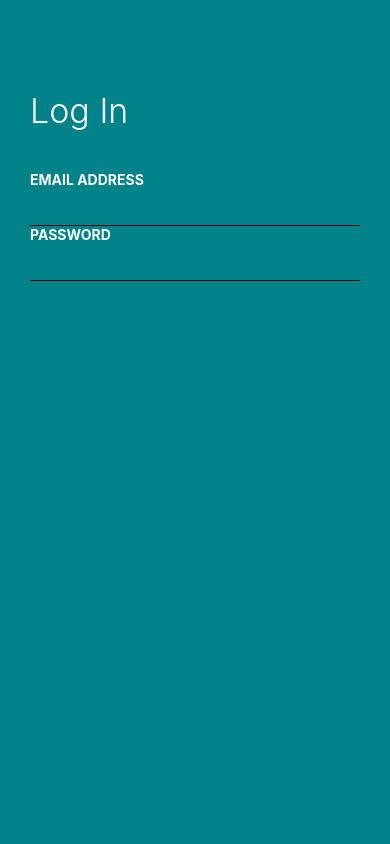
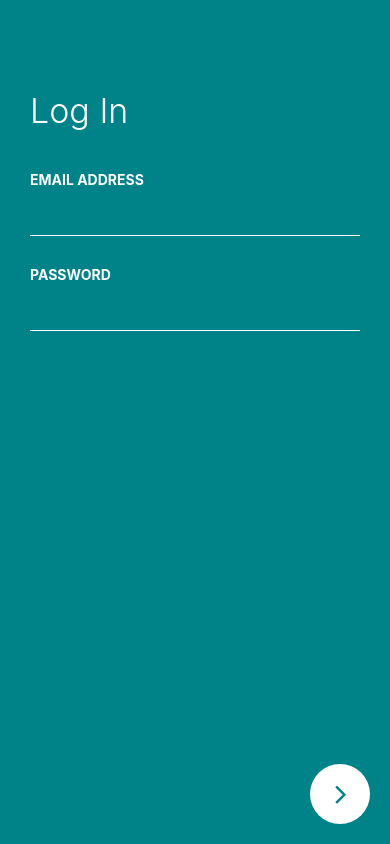
Before and after one commit to AgonySenpai/AirbnbClone, a React Native app: screen / in a window 390 px wide. Built offline with nearby package versions, Linux system fonts and the light colour scheme.

Commit message:
Add Login Screen

```diff
--- /dev/null
+++ b/src/Components/Buttons/NextArrowButton.tsx
@@ -0,0 +1,51 @@
+import React, {Component} from 'react';
+import {TouchableHighlight, StyleSheet, Text} from 'react-native';
+import colors from '../../Styles/Colors';
+import Icon from 'react-native-vector-icons/FontAwesome';
+
+type MyProps = {
+	handleNextButton(): void;
+	disabled: boolean;
+};
+
+type MyState = {};
+
+class NextArrowButton extends Component<MyProps, MyState> {
+	render() {
+		const {handleNextButton, disabled} = this.props;
+		const opacityStyle = disabled
+			? {backgroundColor: 'rgba(255,255,255,0)'}
+			: {backgroundColor: 'rgba(255,255,255,0.6)'};
+		return (
+			<TouchableHighlight
+				onPress={handleNextButton}
+				style={[opacityStyle, styles.button]}>
+				<Text>
+					<Icon
+						name={'angle-right'}
+						style={styles.icon}
+						color={colors.green01}
+						size={32}
+					/>
+				</Text>
+			</TouchableHighlight>
+		);
+	}
+}
+
+const styles = StyleSheet.create({
+	icon: {
+		marginRight: -2,
+		marginTop: -2,
+	},
+	button: {
+		backgroundColor: colors.white,
+		alignItems: 'center',
+		justifyContent: 'center',
+		borderRadius: 50,
+		width: 60,
+		height: 60,
+	},
+});
+
+export default NextArrowButton;
--- a/src/Components/Form/InputField.tsx
+++ b/src/Components/Form/InputField.tsx
@@ -1,12 +1,6 @@
 import React, {Component} from 'react';
 import colors from '../../Styles/Colors';
-import {
-	View,
-	Text,
-	TextInput,
-	TouchableOpacity,
-	StyleSheet,
-} from 'react-native';
+import {View, Text, TextInput, StyleSheet} from 'react-native';
 import Icon from 'react-native-vector-icons/FontAwesome';
 
 type MyProps = {
@@ -15,6 +9,8 @@ type MyProps = {
 	labelColor?: string;
 	textColor?: string;
 	borderBottomColor?: string;
+	inputType: string;
+	customStyles?: {};
 };
 
 type MyState = {};
@@ -27,17 +23,24 @@ class InputField extends Component<MyProps, MyState> {
 			labelText,
 			labelTextSize,
 			labelColor,
+			inputType,
+			customStyles,
 		} = this.props;
 		const fontSize: number = labelTextSize || 14;
 		const color: string = labelColor || colors.black;
 		const inputColor = textColor || colors.white;
+		const borderBottom = borderBottomColor || 'transparent';
 
 		return (
-			<View style={styles.wrapper}>
+			<View style={[customStyles, styles.wrapper]}>
 				<Text style={[{color, fontSize}, styles.label]}>{labelText}</Text>
 				<TextInput
 					autoCorrect={false}
-					style={[{color: inputColor}, styles.inputField]}
+					style={[
+						{borderBottomColor: borderBottom, color: inputColor},
+						styles.inputField,
+					]}
+					secureTextEntry={inputType === 'password'}
 				/>
 			</View>
 		);
@@ -50,7 +53,7 @@ const styles = StyleSheet.create({
 	},
 	label: {
 		fontWeight: '700',
-		marginBottom: 10,
+		marginBottom: 20,
 	},
 	inputField: {
 		borderBottomWidth: 1,
--- a/src/Screens/LogIn.tsx
+++ b/src/Screens/LogIn.tsx
@@ -9,12 +9,17 @@ import {
 } from 'react-native';
 import colors from '../Styles/Colors';
 import InputField from '../Components/Form/InputField';
+import NextArrowButton from '../Components/Buttons/NextArrowButton';
 
 type MyProps = {};
 
 type MyState = {};
 
 class LogIn extends Component<MyProps, MyState> {
+	handleNextButton(): void {
+		alert(':V');
+	}
+
 	render() {
 		return (
 			<KeyboardAvoidingView style={styles.wrapper}>
@@ -26,14 +31,30 @@ class LogIn extends Component<MyProps, MyState> {
 							labelText={'EMAIL ADDRESS'}
 							labelTextSize={14}
 							textColor={colors.white}
+							borderBottomColor={colors.white}
+							inputType={'email'}
+							customStyles={{
+								marginBottom: 30,
+							}}
 						/>
 						<InputField
 							labelColor={colors.white}
 							labelText={'PASSWORD'}
 							labelTextSize={14}
 							textColor={colors.white}
+							borderBottomColor={colors.white}
+							inputType={'password'}
+							customStyles={{
+								marginBottom: 30,
+							}}
 						/>
 					</ScrollView>
+				</View>
+				<View style={styles.nextButton}>
+					<NextArrowButton
+						disabled={true}
+						handleNextButton={this.handleNextButton}
+					/>
 				</View>
 			</KeyboardAvoidingView>
 		);
@@ -62,6 +83,11 @@ const styles = StyleSheet.create({
 		fontWeight: '300',
 		marginBottom: 40,
 	},
+	nextButton: {
+		alignItems: 'flex-end',
+		right: 20,
+		bottom: 20,
+	},
 });
 
 export default LogIn;
```
